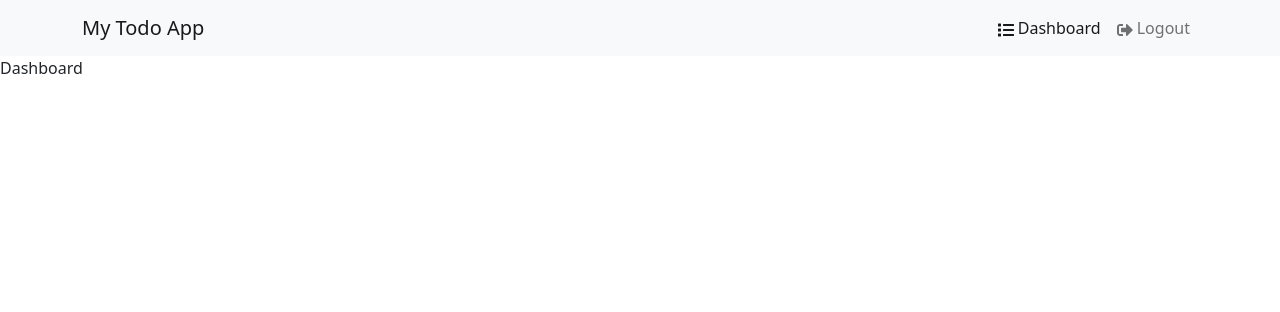
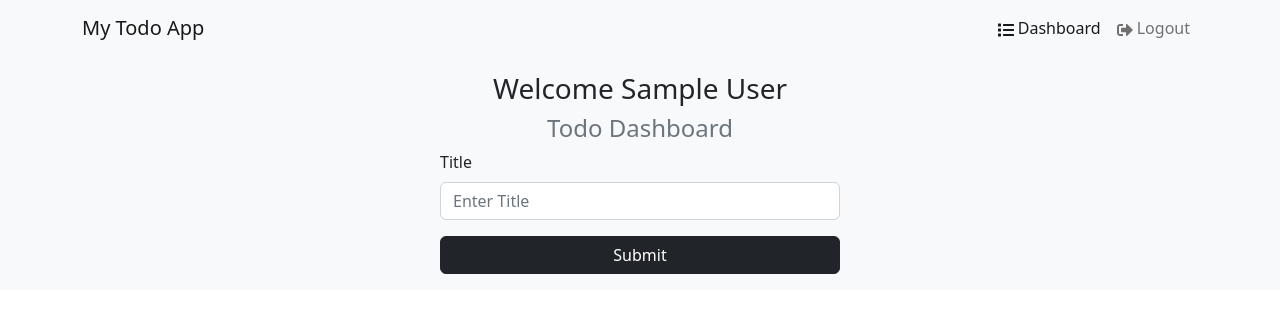
Before and after one commit to mukit24/Todo-App-Using-MERN, a React (Create React App) app in the folder frontend/: page / in a window 1280 px wide. Shown: the top 312 px of the page. Built offline with nearby package versions, Linux system fonts and the light colour scheme; sample sign-in values are in the browser's storage.

Commit message:
initial dashboard view

```diff
--- a/frontend/src/app/store.js
+++ b/frontend/src/app/store.js
@@ -1,8 +1,10 @@
 import { configureStore } from '@reduxjs/toolkit';
 import authReducer from '../features/auth/authSlice';
+import todosSlice from '../features/todos/todosSlice';
 
 export const store = configureStore({
   reducer: {
-    auth: authReducer
+    auth: authReducer,
+    todo: todosSlice,
   },
 });
--- /dev/null
+++ b/frontend/src/components/TodoForm.jsx
@@ -0,0 +1,46 @@
+import { useState } from 'react';
+import Button from 'react-bootstrap/Button';
+import Form from 'react-bootstrap/Form';
+
+const TodoForm = (e) => {
+    const [title, setTitle] = useState('');
+
+    const handleSubmit = e => {
+        e.preventDefault();
+    }
+
+    const handleChange = () => {
+
+    }
+
+    return (
+        <section>
+            <div className="row justify-content-center">
+                <div className="col-md-8">
+                    <Form onSubmit={handleSubmit}>
+                        <Form.Group className="mb-3">
+                            <Form.Label>Title</Form.Label>
+                            <Form.Control type="text" placeholder="Enter Title"
+                                name='title' value={title} onChange={handleChange} required />
+                        </Form.Group>
+
+                        {/* <Form.Group className="mb-3">
+                    <Form.Label>Status</Form.Label>
+                    <Form.Control type="boolean" placeholder="Password"
+                        name='password' value={password} onChange={handleChange} required />
+                </Form.Group>
+                {isLoading && <Loader />}
+                {isError && (
+                    <Message message={message} />
+                )} */}
+                        <Button variant="dark" type="submit" className='w-100'>
+                            Submit
+                        </Button>
+                    </Form>
+                </div>
+            </div>
+        </section>
+    )
+}
+
+export default TodoForm
--- /dev/null
+++ b/frontend/src/features/todos/todosSlice.js
@@ -0,0 +1,19 @@
+import { createSlice } from "@reduxjs/toolkit";
+
+const initialState = {
+    todos: [],
+    isError: false,
+    isLoading: false,
+    isSuccess: false,
+    message: ''
+}
+const todoSlice = createSlice({
+    name: 'todo',
+    initialState,
+    reducers: {
+        reset: initialState,
+    }
+})
+
+export const {reset} = todoSlice.actions;
+export default todoSlice.reducer;
--- a/frontend/src/pages/Dashboard.jsx
+++ b/frontend/src/pages/Dashboard.jsx
@@ -1,8 +1,27 @@
-import React from 'react'
+import React, { useEffect } from 'react';
+import { useSelector } from 'react-redux';
+import { useNavigate } from 'react-router-dom';
+import TodoForm from '../components/TodoForm';
 
 function Dashboard() {
+  const navigate = useNavigate();
+  const { user } = useSelector(state => state.auth);
+  useEffect(() => {
+    if(!user){
+      navigate('/login');
+    }
+  }, [user, navigate])
+
   return (
-    <div>Dashboard</div>
+    <div className="bg-light p-3">
+      <div className="row justify-content-center">
+        <div className="col-md-6">
+          <h3 className='text-center'>Welcome {user.name}</h3>
+          <h4 className='text-center text-secondary'>Todo Dashboard</h4>
+          <TodoForm />
+        </div>
+      </div>
+    </div>
   )
 }
 
```
Also changed, not shown: 2 other files (tests, documents, lock files or other folders).
